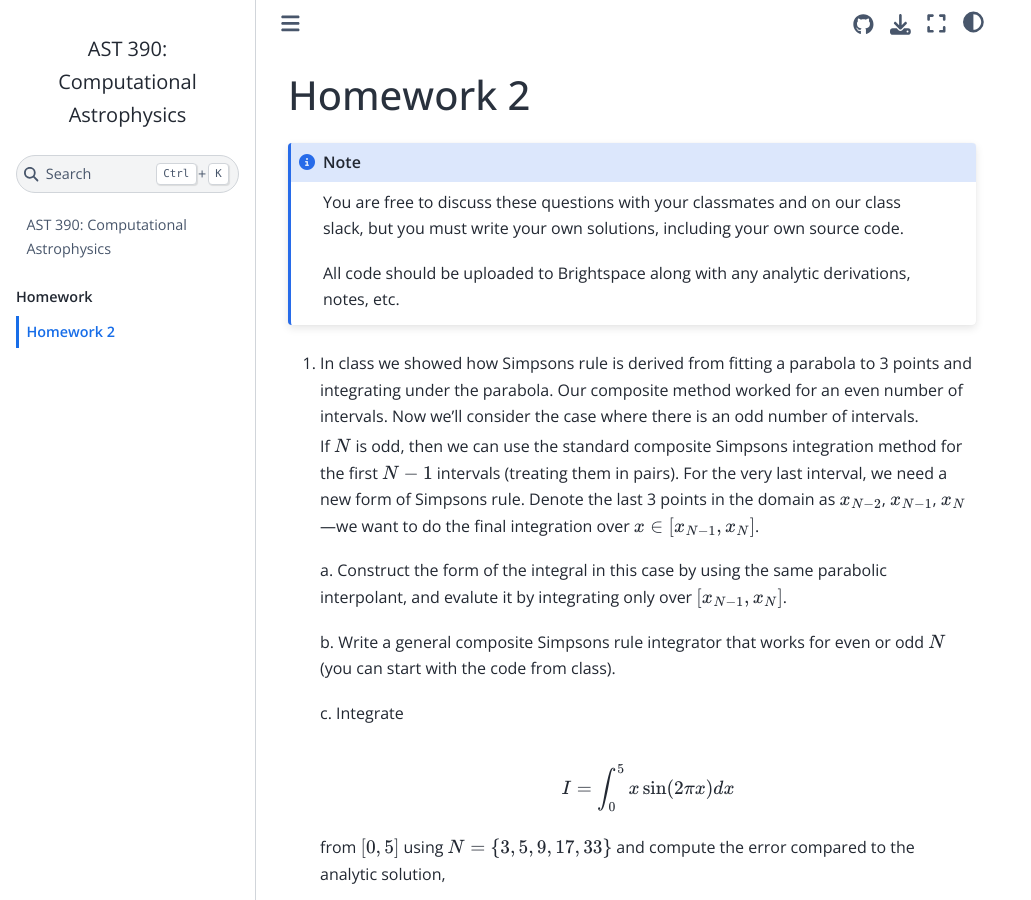
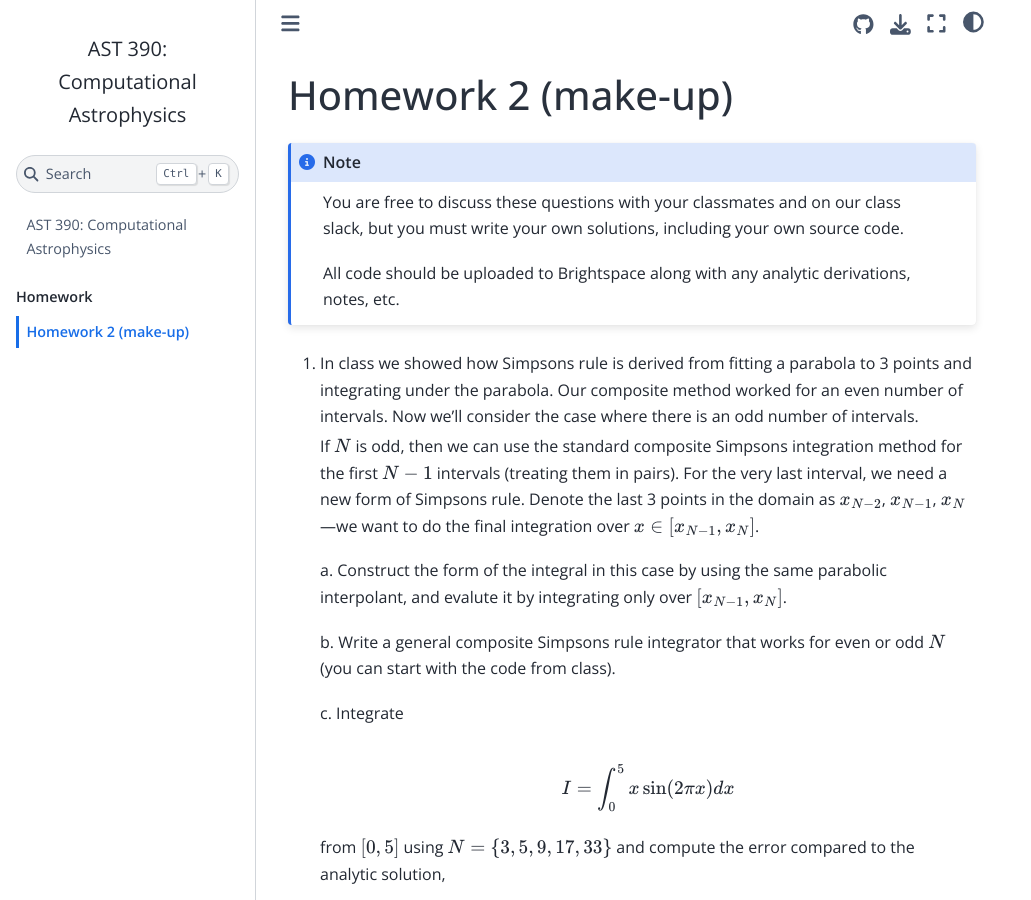
Before and after one commit to zingale/ast390_extra, a Jupyter Book: the page built from content/homework/homework2-makeup.md, in a window 1280 px wide and 900 px high. Shown: the whole window, without its empty margins (0-1031 px from the left). Built offline with Jupyter Book 1.0.4 settings and Sphinx 7.4.7 and the Sphinx Book theme 1.1.4, drawn with Linux system fonts in a browser that asks for light colours.

Commit message:
add makeup

````diff
--- a/content/homework/homework2-makeup.md
+++ b/content/homework/homework2-makeup.md
@@ -1,4 +1,4 @@
-# Homework 2
+# Homework 2 (make-up)
 
 ```{note}
 You are free to discuss these questions with your classmates and on
````
